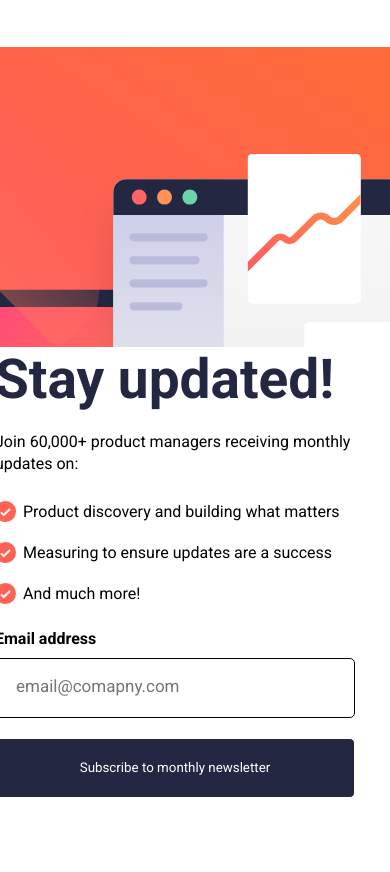
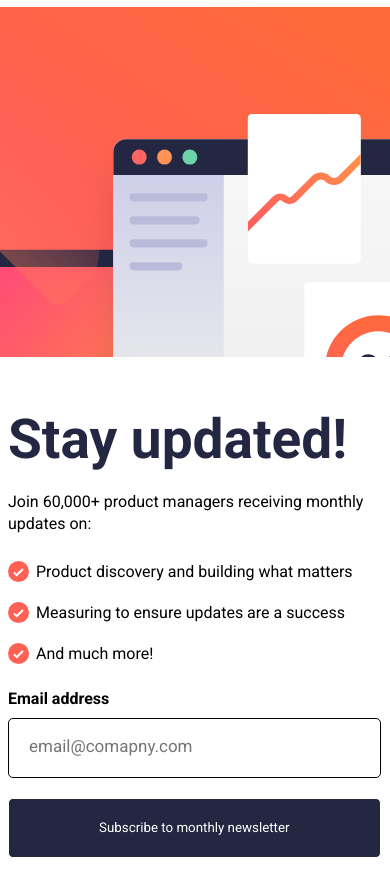
Before and after one commit to Sodiq-faruq/newsletter, a plain HTML site: page index.html in a window 390 px wide. Shown: the top 872 px of the page. Drawn offline with Linux system fonts and the light colour scheme.

Commit message:
css Changes

```diff
--- a/index.js
+++ b/index.js
@@ -11,6 +11,7 @@ btn.addEventListener("click", function () {
     container.classList.add("hidden");
     success.classList.remove("hidden");
     gmail.textContent = input;
+    inputs.style.color = "red";
   } else {
     inputs.style.color = "red";
     error.classList.remove("hidden");
--- a/style.css
+++ b/style.css
@@ -112,16 +112,16 @@ button:hover {
     flex-direction: column-reverse;
     align-items: center;
     justify-content: center;
-    padding: 0 20px;
     gap: 0;
   }
   .second {
     width: 100%;
-    height: 300px;
+    height: 350px;
     background-size: cover;
   }
   .first {
-    margin-top: 0;
-    margin: 0;
+    width: 90%;
+    margin-left: 40px;
+    align-self: center;
   }
 }
```
